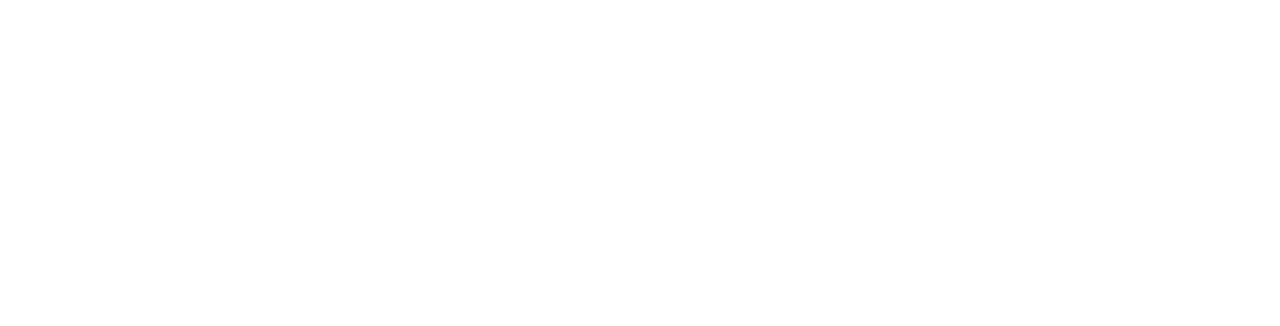
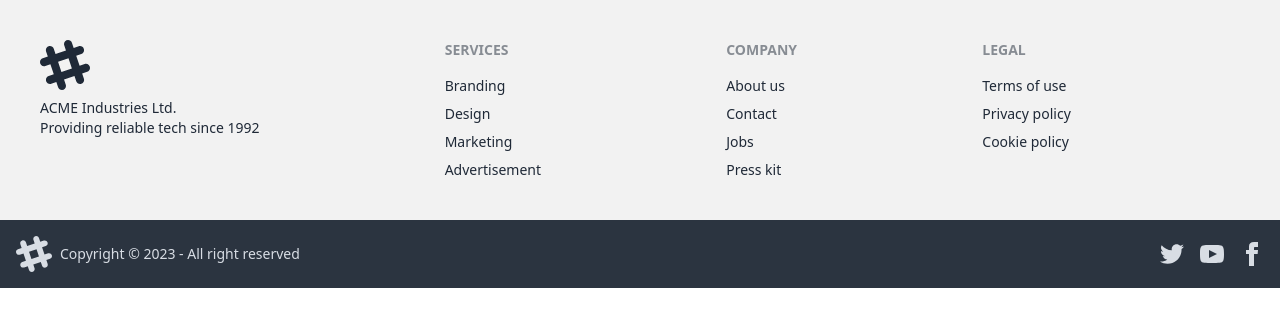
Before and after one commit to Shammo06/share-food-client, a React (Vite) app: page / in a window 1280 px wide. Shown: the top 326 px of the page. Built offline with nearby package versions, Linux system fonts and the light colour scheme.

Commit message:
add footer

```diff
--- a/src/App.jsx
+++ b/src/App.jsx
@@ -1,6 +1,7 @@
 
 import { Outlet } from 'react-router-dom'
 import './App.css'
+import Footer from './Component/Footer'
 
 function App() {
 
@@ -9,6 +10,7 @@
     <>
       <div>
           <Outlet></Outlet>
+          <Footer></Footer>
       </div>
     </>
   )
--- /dev/null
+++ b/src/Component/Footer.jsx
@@ -0,0 +1,47 @@
+
+const Footer = () => {
+    return (
+        <div>
+            <footer className="footer p-10 bg-base-200 text-base-content">
+            <aside>
+                <svg width="50" height="50" viewBox="0 0 24 24" xmlns="http://www.w3.org/2000/svg" fillRule="evenodd" clipRule="evenodd" className="fill-current"><path d="M22.672 15.226l-2.432.811.841 2.515c.33 1.019-.209 2.127-1.23 2.456-1.15.325-2.148-.321-2.463-1.226l-.84-2.518-5.013 1.677.84 2.517c.391 1.203-.434 2.542-1.831 2.542-.88 0-1.601-.564-1.86-1.314l-.842-2.516-2.431.809c-1.135.328-2.145-.317-2.463-1.229-.329-1.018.211-2.127 1.231-2.456l2.432-.809-1.621-4.823-2.432.808c-1.355.384-2.558-.59-2.558-1.839 0-.817.509-1.582 1.327-1.846l2.433-.809-.842-2.515c-.33-1.02.211-2.129 1.232-2.458 1.02-.329 2.13.209 2.461 1.229l.842 2.515 5.011-1.677-.839-2.517c-.403-1.238.484-2.553 1.843-2.553.819 0 1.585.509 1.85 1.326l.841 2.517 2.431-.81c1.02-.33 2.131.211 2.461 1.229.332 1.018-.21 2.126-1.23 2.456l-2.433.809 1.622 4.823 2.433-.809c1.242-.401 2.557.484 2.557 1.838 0 .819-.51 1.583-1.328 1.847m-8.992-6.428l-5.01 1.675 1.619 4.828 5.011-1.674-1.62-4.829z"></path></svg>
+                <p>ACME Industries Ltd.<br/>Providing reliable tech since 1992</p>
+            </aside>
+            <nav>
+                <header className="footer-title">Services</header>
+                <a className="link link-hover">Branding</a>
+                <a className="link link-hover">Design</a>
+                <a className="link link-hover">Marketing</a>
+                <a className="link link-hover">Advertisement</a>
+            </nav>
+            <nav>
+                <header className="footer-title">Company</header>
+                <a className="link link-hover">About us</a>
+                <a className="link link-hover">Contact</a>
+                <a className="link link-hover">Jobs</a>
+                <a className="link link-hover">Press kit</a>
+            </nav>
+            <nav>
+                <header className="footer-title">Legal</header>
+                <a className="link link-hover">Terms of use</a>
+                <a className="link link-hover">Privacy policy</a>
+                <a className="link link-hover">Cookie policy</a>
+            </nav>
+            </footer>
+            <footer className="footer items-center p-4 bg-neutral text-neutral-content">
+                <aside className="items-center grid-flow-col">
+                    <svg width="36" height="36" viewBox="0 0 24 24" xmlns="http://www.w3.org/2000/svg" fillRule="evenodd" clipRule="evenodd" className="fill-current"><path d="M22.672 15.226l-2.432.811.841 2.515c.33 1.019-.209 2.127-1.23 2.456-1.15.325-2.148-.321-2.463-1.226l-.84-2.518-5.013 1.677.84 2.517c.391 1.203-.434 2.542-1.831 2.542-.88 0-1.601-.564-1.86-1.314l-.842-2.516-2.431.809c-1.135.328-2.145-.317-2.463-1.229-.329-1.018.211-2.127 1.231-2.456l2.432-.809-1.621-4.823-2.432.808c-1.355.384-2.558-.59-2.558-1.839 0-.817.509-1.582 1.327-1.846l2.433-.809-.842-2.515c-.33-1.02.211-2.129 1.232-2.458 1.02-.329 2.13.209 2.461 1.229l.842 2.515 5.011-1.677-.839-2.517c-.403-1.238.484-2.553 1.843-2.553.819 0 1.585.509 1.85 1.326l.841 2.517 2.431-.81c1.02-.33 2.131.211 2.461 1.229.332 1.018-.21 2.126-1.23 2.456l-2.433.809 1.622 4.823 2.433-.809c1.242-.401 2.557.484 2.557 1.838 0 .819-.51 1.583-1.328 1.847m-8.992-6.428l-5.01 1.675 1.619 4.828 5.011-1.674-1.62-4.829z"></path></svg>
+                    <p>Copyright © 2023 - All right reserved</p>
+                </aside>
+                <nav className="grid-flow-col gap-4 md:place-self-center md:justify-self-end">
+                    <a><svg xmlns="http://www.w3.org/2000/svg" width="24" height="24" viewBox="0 0 24 24" className="fill-current"><path d="M24 4.557c-.883.392-1.832.656-2.828.775 1.017-.609 1.798-1.574 2.165-2.724-.951.564-2.005.974-3.127 1.195-.897-.957-2.178-1.555-3.594-1.555-3.179 0-5.515 2.966-4.797 6.045-4.091-.205-7.719-2.165-10.148-5.144-1.29 2.213-.669 5.108 1.523 6.574-.806-.026-1.566-.247-2.229-.616-.054 2.281 1.581 4.415 3.949 4.89-.693.188-1.452.232-2.224.084.626 1.956 2.444 3.379 4.6 3.419-2.07 1.623-4.678 2.348-7.29 2.04 2.179 1.397 4.768 2.212 7.548 2.212 9.142 0 14.307-7.721 13.995-14.646.962-.695 1.797-1.562 2.457-2.549z"></path></svg>
+                    </a>
+                    <a><svg xmlns="http://www.w3.org/2000/svg" width="24" height="24" viewBox="0 0 24 24" className="fill-current"><path d="M19.615 3.184c-3.604-.246-11.631-.245-15.23 0-3.897.266-4.356 2.62-4.385 8.816.029 6.185.484 8.549 4.385 8.816 3.6.245 11.626.246 15.23 0 3.897-.266 4.356-2.62 4.385-8.816-.029-6.185-.484-8.549-4.385-8.816zm-10.615 12.816v-8l8 3.993-8 4.007z"></path></svg></a>
+                    <a><svg xmlns="http://www.w3.org/2000/svg" width="24" height="24" viewBox="0 0 24 24" className="fill-current"><path d="M9 8h-3v4h3v12h5v-12h3.642l.358-4h-4v-1.667c0-.955.192-1.333 1.115-1.333h2.885v-5h-3.808c-3.596 0-5.192 1.583-5.192 4.615v3.385z"></path></svg></a>
+                </nav>
+            </footer>
+        </div>
+    );
+};
+
+export default Footer;
```
Also changed, not shown: src/Component/Navbar.jsx (added).
